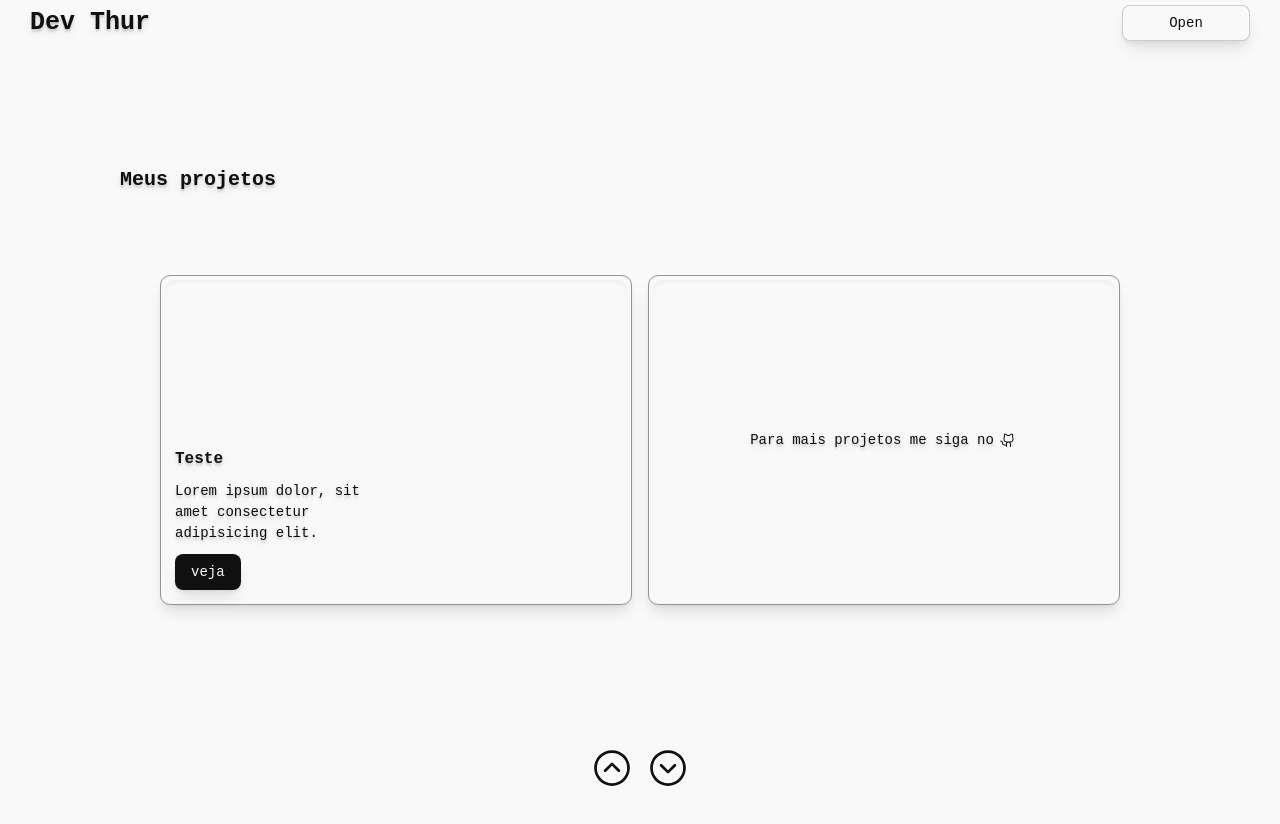
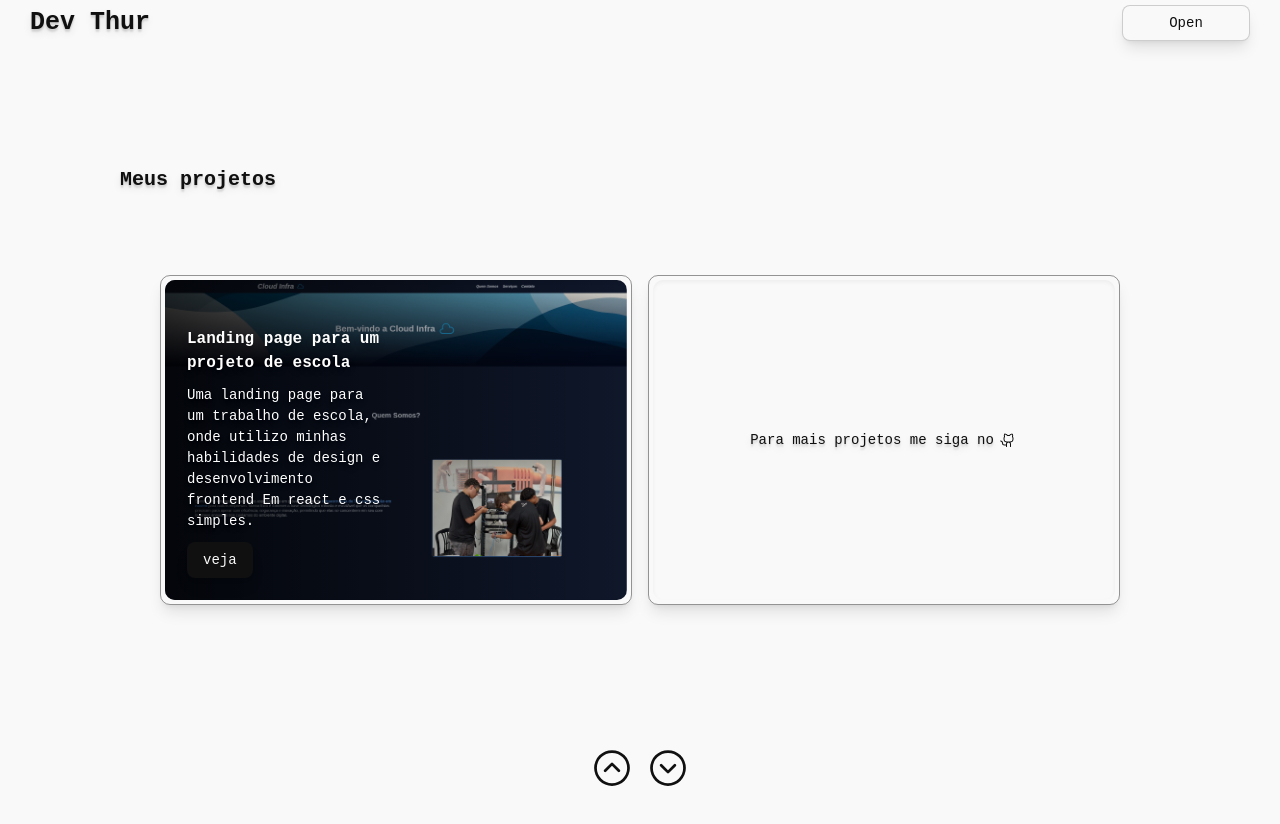
Before and after one commit to oficialThur/portfolio, a React (Vite) app: page /projetos in a window 1280 px wide. Shown: the top 824 px of the page. Built offline with nearby package versions, Linux system fonts and the light colour scheme; no server answers.

Commit message:
- Arthur Henrique: primeiro projeto

```diff
--- a/src/router/Projects.tsx
+++ b/src/router/Projects.tsx
@@ -2,15 +2,16 @@ import { GithubLogoIcon } from "@phosphor-icons/react"
 import { Button } from "@/components/ui/button"
 import { Link } from "react-router-dom"
 import { useState } from "react"
+import cloudInfraBg from "../../assets/image/Screenshot 2026-03-30 at 13-38-34 Cloud Infra.png"
 
 const Projects = () => {
 
   const [projects] = useState([
     {
       id: 1,
-      background: '',
-      title: 'Teste',
-      description: 'Lorem ipsum dolor, sit amet consectetur adipisicing elit.',
+      background: cloudInfraBg,
+      title: 'Landing page para um projeto de escola ',
+      description: 'Uma landing page para um trabalho de escola, onde utilizo minhas habilidades de design e desenvolvimento frontend Em react e css simples.',
       link: '',
     },
   ]);
@@ -24,8 +25,12 @@ const Projects = () => {
         <div className="grid grid-cols-1 md:grid-cols-2 gap-4 p-2 md:p-10 w-full place-items-center">
           {projects.map((project) => (
             <div key={project.id} className="shadow-lg shadow-black-100 border border-input rounded-lg w-full flex justify-center items-center md:row-span-3 p-1">
-              <div className="w-full h-80  max-h-80 rounded-lg inset-shadow-sm inset-shadow-black-900 p-2.5 flex items-end-safe">
-                <div className="w-[50%] max-w-[50%]">
+              <div
+                className="relative w-full h-80 max-h-80 rounded-lg inset-shadow-sm inset-shadow-black-900 p-2.5 flex items-end-safe bg-cover bg-top overflow-hidden"
+                style={{ backgroundImage: `url(${project.background})` }}
+              >
+                <div className="absolute inset-0 bg-linear-to-r from-black/75 via-black/40 to-transparent" />
+                <div className="relative z-10 w-[50%] max-w-[50%] p-3 text-white">
                   <h3 className="text-shadow-lg text-shadow-black-100">{project.title}</h3>
                   <p className="py-2.5 text-shadow-lg">{project.description}</p>
                   <Link to={project.link}>
@@ -39,7 +44,7 @@ const Projects = () => {
           ))}
           <div className="shadow-lg shadow-black-100 border border-input rounded-lg w-full flex justify-center items-center md:row-span-3 p-1">
             <div className="w-full h-80 max-h-80 flex justify-center items-center rounded-lg inset-shadow-sm inset-shadow-black-900 gap-1">
-              <p className=" text-shadow-lg text-shadow-black-100">Para mais projetos me siga no</p>
+              <p className="text-shadow-lg text-shadow-black-100">Para mais projetos me siga no</p>
               <Link to="https://www.linkedin.com/in/arthur-henrique-072354303/">
                 <GithubLogoIcon className='w-5 h-5 text-shadow-lg text-shadow-black-100 shadow-black-900 hover:bg-[#101010]/10 p-0.5 rounded-full transition duration-200 delay-200' />
               </Link>
```
Also changed, not shown: assets/image/Screenshot 2026-03-30 at 13-38-34 Cloud Infra.png (added).
